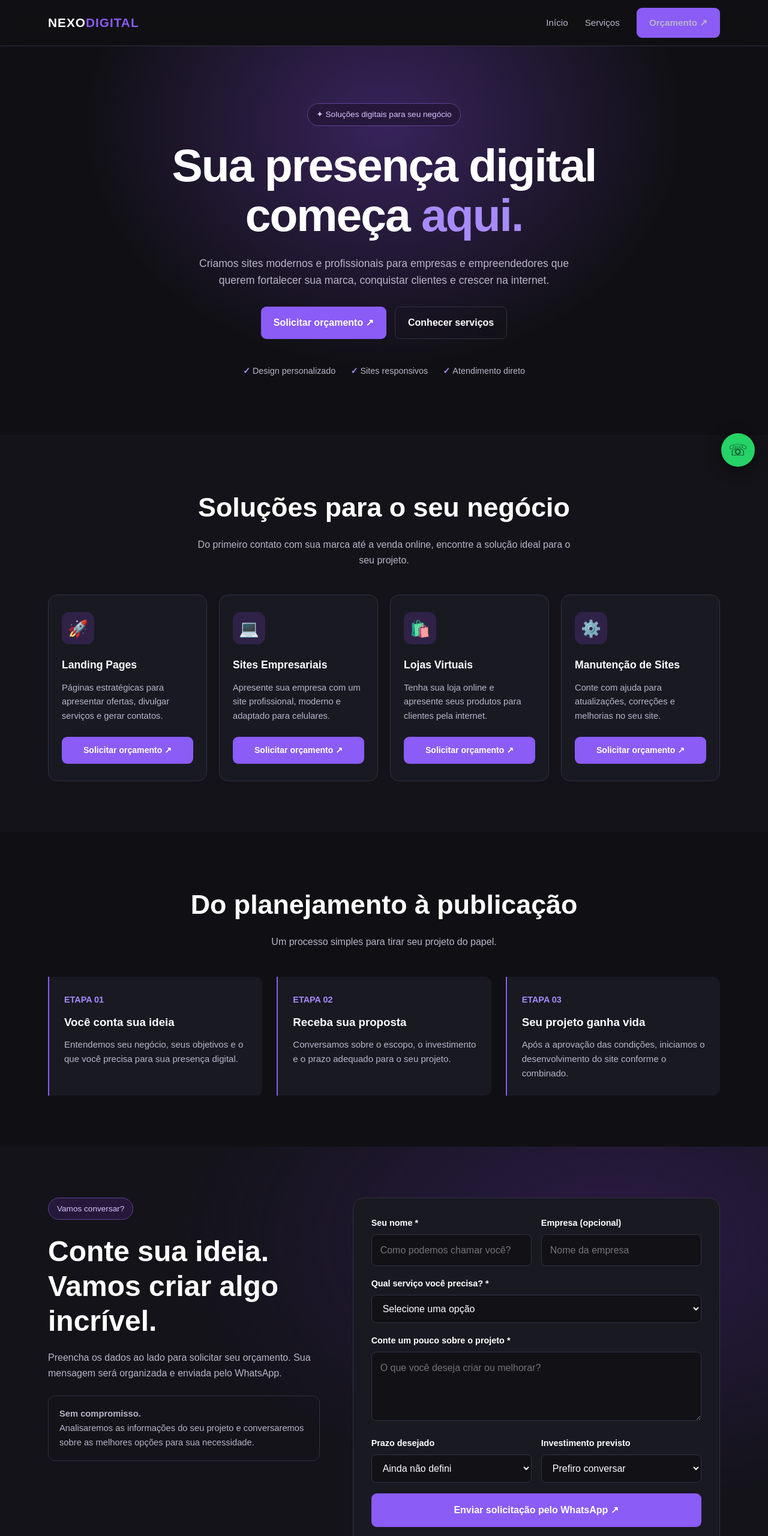
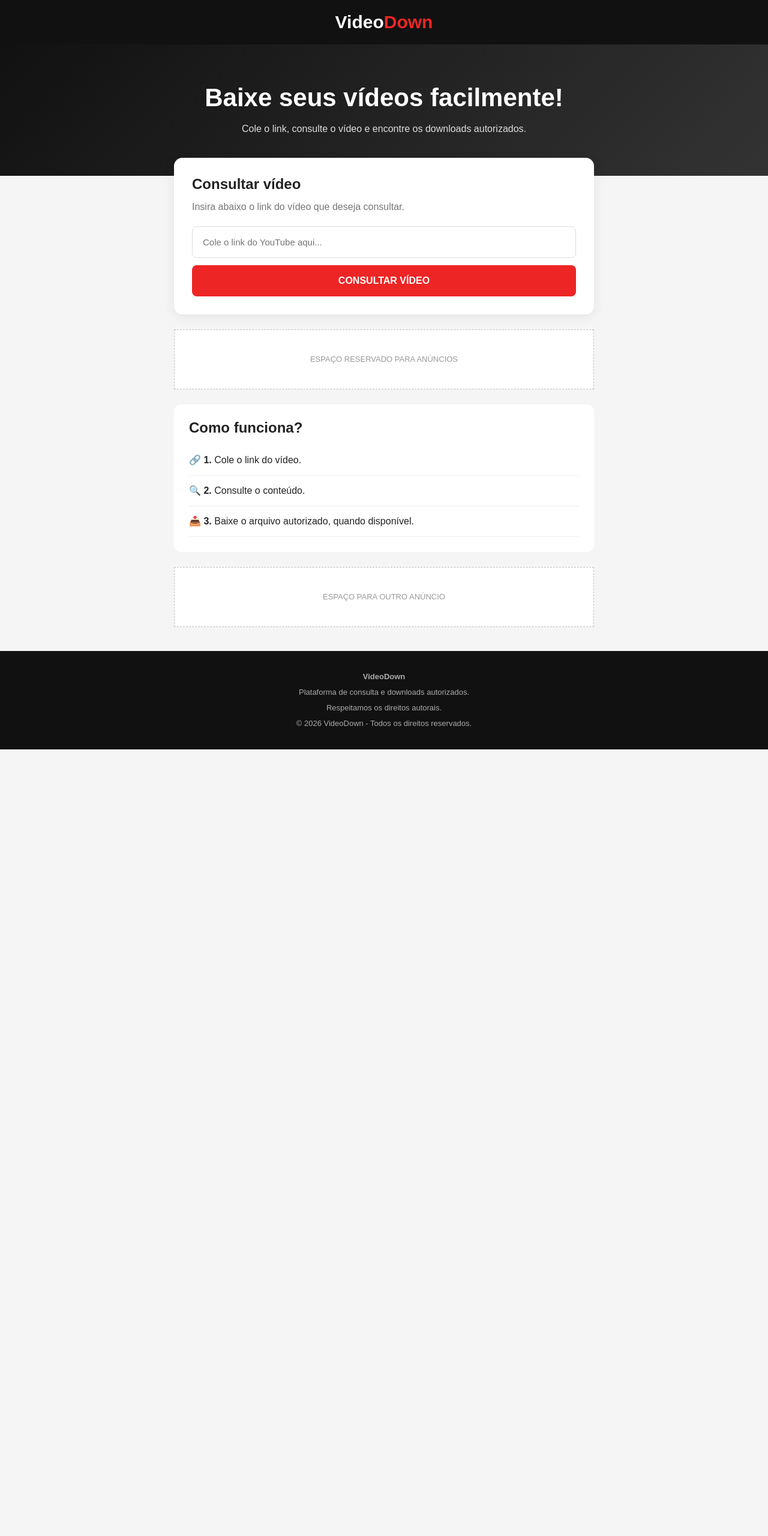
Before and after one commit to bmikael449-ops/nexo-digital, a website: page index.html in a window 1280 px wide. Shown: the top 2560 px of the page at 60% size. After the commit the page ends 1249 px from the top, so only its background shows below. Drawn offline with Linux system fonts and the light colour scheme.

Commit message:
Update index.html

```diff
--- a/index.html
+++ b/index.html
@@ -1,217 +1,382 @@
+
 <!DOCTYPE html>
 <html lang="pt-BR">
 <head>
-  <meta charset="UTF-8">
-  <meta name="viewport" content="width=device-width, initial-scale=1.0">
-  <meta name="theme-color" content="#101014">
-  <meta name="description" content="Nexo Digital: Criação de sites , landing pages, e manutenção de sites. Solicite seu orçamento.">
-  <link rel="icon" href="assets/favicon.svg" type="image/svg+xml">
-  <meta property="og:type" content="website">
-  <meta property="og:locale" content="pt_BR">
-  <meta property="og:title" content="Nexo Digital | Criação de Sites">
-  <meta property="og:description" content=" Criação de sites, landing pages, e manutenção. Solicite seu orçamento.">
-  <title>Nexo Digital | Criação de Sites</title>
+<meta charset="UTF-8">
+<meta name="viewport" content="width=device-width, initial-scale=1.0">
+<meta name="description" content="VideoDown - consulte vídeos e baixe conteúdos autorizados.">
+<title>VideoDown - Baixe seus vídeos</title>
 
-  <link rel="stylesheet" href="css/style.css">
+<style>
+* {
+  margin: 0;
+  padding: 0;
+  box-sizing: border-box;
+}
+
+body {
+  font-family: Arial, sans-serif;
+  background: #f5f5f5;
+  color: #222;
+}
+
+header {
+  background: #111;
+  padding: 20px;
+  display: flex;
+  align-items: center;
+  justify-content: center;
+}
+
+.logo {
+  color: white;
+  font-size: 30px;
+  font-weight: bold;
+}
+
+.logo span {
+  color: #ed2525;
+}
+
+.hero {
+  background: linear-gradient(135deg, #111, #333);
+  color: white;
+  text-align: center;
+  padding: 65px 20px;
+}
+
+.hero h1 {
+  font-size: clamp(28px, 5vw, 42px);
+  margin-bottom: 15px;
+}
+
+.hero p {
+  color: #ddd;
+  line-height: 1.6;
+}
+
+.container {
+  max-width: 700px;
+  width: 92%;
+  margin: -30px auto 40px;
+  position: relative;
+}
+
+.card {
+  background: white;
+  padding: 30px;
+  border-radius: 14px;
+  box-shadow: 0 5px 20px #00000012;
+}
+
+.card h2 {
+  margin-bottom: 12px;
+}
+
+.card p {
+  color: #777;
+  line-height: 1.5;
+  margin-bottom: 20px;
+}
+
+input {
+  width: 100%;
+  padding: 17px;
+  border: 1px solid #ddd;
+  border-radius: 8px;
+  font-size: 15px;
+  outline: none;
+}
+
+input:focus {
+  border-color: #ed2525;
+}
+
+button {
+  width: 100%;
+  padding: 17px;
+  margin-top: 12px;
+  background: #ed2525;
+  color: white;
+  border: none;
+  border-radius: 8px;
+  font-size: 16px;
+  font-weight: bold;
+  cursor: pointer;
+}
+
+button:hover {
+  background: #c91c1c;
+}
+
+#resultado {
+  display: none;
+  margin-top: 25px;
+}
+
+iframe {
+  width: 100%;
+  aspect-ratio: 16/9;
+  border: none;
+  border-radius: 10px;
+  margin-bottom: 15px;
+}
+
+.aviso {
+  background: #fff4dc;
+  padding: 15px;
+  border-radius: 8px;
+  color: #75511b;
+  font-size: 14px;
+  line-height: 1.6;
+  margin-top: 12px;
+}
+
+.download {
+  display: block;
+  width: 100%;
+  padding: 17px;
+  background: #15803d;
+  color: white;
+  text-align: center;
+  text-decoration: none;
+  border-radius: 8px;
+  font-weight: bold;
+  margin-top: 15px;
+}
+
+.ads {
+  background: white;
+  border: 1px dashed #bbb;
+  min-height: 100px;
+  display: flex;
+  align-items: center;
+  justify-content: center;
+  color: #999;
+  text-align: center;
+  margin: 25px 0;
+  font-size: 13px;
+}
+
+.steps {
+  background: white;
+  padding: 25px;
+  border-radius: 12px;
+  margin-top: 25px;
+}
+
+.steps h2 {
+  margin-bottom: 15px;
+}
+
+.step {
+  padding: 13px 0;
+  border-bottom: 1px solid #eee;
+  line-height: 1.5;
+}
+
+footer {
+  background: #111;
+  color: #aaa;
+  text-align: center;
+  padding: 30px 15px;
+  font-size: 13px;
+  line-height: 2;
+}
+
+@media(max-width:600px) {
+  .hero {
+    padding: 55px 15px;
+  }
+
+  .card {
+    padding: 22px 17px;
+  }
+}
+</style>
 </head>
 
 <body>
-  <header>
-    <nav class="container" aria-label="Navegação principal">
-      <a class="logo" href="#inicio">NEXO<span>DIGITAL</span></a>
 
-      <div class="nav-links">
-        <a href="#inicio">Início</a>
-        <a href="#servicos">Serviços</a>
-        <a class="btn" href="#orcamento">Orçamento ↗</a>
-      </div>
-    </nav>
-  </header>
+<header>
+  <div class="logo">Video<span>Down</span></div>
+</header>
 
-  <main>
-    <section class="hero" id="inicio">
-      <div class="container hero-content">
-        <span class="eyebrow">✦ Soluções digitais para seu negócio</span>
+<section class="hero">
+  <h1>Baixe seus vídeos facilmente!</h1>
+  <p>Cole o link, consulte o vídeo e encontre os downloads autorizados.</p>
+</section>
 
-        <h1>
-          Sua presença digital<br>
-          começa <span>aqui.</span>
-        </h1>
+<main class="container">
 
-        <p>
-          Criamos sites modernos e profissionais para empresas e
-          empreendedores que querem fortalecer sua marca, conquistar
-          clientes e crescer na internet.
-        </p>
+  <section class="card">
+    <h2>Consultar vídeo</h2>
+    <p>Insira abaixo o link do vídeo que deseja consultar.</p>
 
-        <div class="hero-actions">
-          <a class="btn" href="#orcamento">Solicitar orçamento ↗</a>
-          <a class="btn btn-outline" href="#servicos">Conhecer serviços</a>
-        </div>
+    <input
+      type="url"
+      id="videoUrl"
+      placeholder="Cole o link do YouTube aqui..."
+      aria-label="Link do vídeo"
+    >
 
-        <div class="benefits">
-          <span>Design personalizado</span>
-          <span>Sites responsivos</span>
-          <span>Atendimento direto</span>
-        </div>
-      </div>
-    </section>
+    <button onclick="consultarVideo()">
+      CONSULTAR VÍDEO
+    </button>
 
-    <section class="services" id="servicos">
-      <div class="container">
-        <div class="section-heading">
-          <h2>Soluções para o seu negócio</h2>
-          <p>
-            Do primeiro contato com sua marca até a venda online,
-            encontre a solução ideal para o seu projeto.
-          </p>
-        </div>
+    <div id="resultado">
+      <h3>Vídeo encontrado</h3>
 
-        <div class="services-grid" id="lista-servicos"></div>
-      </div>
-    </section>
+      <iframe
+        id="player"
+        title="Pré-visualização do vídeo"
+        allowfullscreen
+        referrerpolicy="strict-origin-when-cross-origin">
+      </iframe>
 
-    <section id="como-funciona">
-      <div class="container">
-        <div class="section-heading">
-          <h2>Do planejamento à publicação</h2>
-          <p>Um processo simples para tirar seu projeto do papel.</p>
-        </div>
+      <div id="mensagem"></div>
+      <div id="download"></div>
+    </div>
+  </section>
 
-        <div class="process-grid">
-          <article class="process-card">
-            <span class="process-number">ETAPA 01</span>
-            <h3>Você conta sua ideia</h3>
-            <p>
-              Entendemos seu negócio, seus objetivos e o que você
-              precisa para sua presença digital.
-            </p>
-          </article>
+  <div class="ads">
+    ESPAÇO RESERVADO PARA ANÚNCIOS
+  </div>
 
-          <article class="process-card">
-            <span class="process-number">ETAPA 02</span>
-            <h3>Receba sua proposta</h3>
-            <p>
-              Conversamos sobre o escopo, o investimento e o prazo
-              adequado para o seu projeto.
-            </p>
-          </article>
+  <section class="steps">
+    <h2>Como funciona?</h2>
 
-          <article class="process-card">
-            <span class="process-number">ETAPA 03</span>
-            <h3>Seu projeto ganha vida</h3>
-            <p>
-              Após a aprovação das condições, iniciamos o desenvolvimento
-              do site conforme o combinado.
-            </p>
-          </article>
-        </div>
-      </div>
-    </section>
+    <div class="step">
+      🔗 <strong>1.</strong> Cole o link do vídeo.
+    </div>
 
-    <section class="quote-section" id="orcamento">
-      <div class="container quote-layout">
-        <div class="quote-info">
-          <span class="eyebrow">Vamos conversar?</span>
-          <h2>Conte sua ideia. Vamos criar algo incrível.</h2>
-          <p>
-            Preencha os dados ao lado para solicitar seu orçamento.
-            Sua mensagem será organizada e enviada pelo WhatsApp.
-          </p>
+    <div class="step">
+      🔍 <strong>2.</strong> Consulte o conteúdo.
+    </div>
 
-          <div class="quote-note">
-            <strong>Sem compromisso.</strong><br>
-            Analisaremos as informações do seu projeto e conversaremos
-            sobre as melhores opções para sua necessidade.
-          </div>
-        </div>
+    <div class="step">
+      📥 <strong>3.</strong> Baixe o arquivo autorizado, quando disponível.
+    </div>
+  </section>
 
-        <form class="quote-form" id="form-orcamento">
-          <div class="form-row">
-            <div class="field">
-              <label for="nome">Seu nome *</label>
-              <input id="nome" name="nome" type="text"
-                placeholder="Como podemos chamar você?" required
-                maxlength="100">
-            </div>
+  <div class="ads">
+    ESPAÇO PARA OUTRO ANÚNCIO
+  </div>
 
-            <div class="field">
-              <label for="empresa">Empresa (opcional)</label>
-              <input id="empresa" name="empresa" type="text"
-                placeholder="Nome da empresa" maxlength="120">
-            </div>
-          </div>
+</main>
 
-          <div class="field">
-            <label for="tipo">Qual serviço você precisa? *</label>
-            <select id="tipo" name="tipo" required>
-              <option value="">Selecione uma opção</option>
-              <option>Landing page</option>
-              <option>Site empresarial</option>
-              <option>Manutenção de site</option>
-              <option>Outro projeto</option>
-            </select>
-          </div>
+<footer>
+  <strong>VideoDown</strong><br>
+  Plataforma de consulta e downloads autorizados.<br>
+  Respeitamos os direitos autorais.<br>
+  © 2026 VideoDown - Todos os direitos reservados.
+</footer>
 
-          <div class="field">
-            <label for="descricao">Conte um pouco sobre o projeto *</label>
-            <textarea id="descricao" name="descricao"
-              placeholder="O que você deseja criar ou melhorar?"
-              required maxlength="2000"></textarea>
-          </div>
+<script>
 
-          <div class="form-row">
-            <div class="field">
-              <label for="prazo">Prazo desejado</label>
-              <select id="prazo" name="prazo">
-                <option value="">Ainda não defini</option>
-                <option>O mais breve possível</option>
-                <option>Em até 5 dias</option>
+// CADASTRO DE DOWNLOADS AUTORIZADOS.
+//
+// Adicione aqui os IDs dos vídeos e os links
+// diretos dos arquivos que você tem autorização
+// para distribuir.
 
-                <option>Sem prazo definido</option>
-              </select>
-            </div>
+const DOWNLOADS = {
 
-            <div class="field">
-              <label for="orcamento-valor">Investimento previsto</label>
-              <select id="orcamento-valor" name="investimento">
-                <option value="">Prefiro conversar</option>
-                <option>Até R$ 400</option>
+  // Exemplo:
+  // "ID_DO_VIDEO": "https://seudominio.com/video.mp4"
 
-                <option>R$ 500 a R$ 1.000</option>
+};
 
+function extrairId(url) {
+  try {
+    const endereco = new URL(url);
+    let id = null;
 
-              </select>
-            </div>
-          </div>
+    if (endereco.hostname === "youtu.be") {
+      id = endereco.pathname.slice(1);
+    }
 
-          <button class="btn" type="submit">
-            Enviar solicitação pelo WhatsApp ↗
-          </button>
+    if (
+      endereco.hostname === "youtube.com" ||
+      endereco.hostname.endsWith(".youtube.com")
+    ) {
+      if (endereco.pathname === "/watch") {
+        id = endereco.searchParams.get("v");
+      } else {
+        const partes = endereco.pathname.split("/");
 
-          <p class="form-hint">
-            O WhatsApp será aberto para você revisar e enviar a mensagem.
-          </p>
-        </form>
-      </div>
-    </section>
-  </main>
+        if (
+          ["shorts", "embed", "live"].includes(partes[1])
+        ) {
+          id = partes[2];
+        }
+      }
+    }
 
-  <footer>
-    <div class="container footer-content">
-      <a class="logo" href="#inicio">NEXO<span>DIGITAL</span></a>
-      <p>© <span id="ano"></span> Nexo Digital. Todos os direitos reservados.</p>
-      <a href="#inicio">Voltar ao início ↑</a>
-    </div>
-  </footer>
+    return /^[a-zA-Z0-9_-]{11}$/.test(id || "")
+      ? id
+      : null;
 
-  <a class="whatsapp-float"
-     href="https://wa.me/5585997674228"
-     target="_blank"
-     rel="noopener noreferrer"
-     aria-label="Conversar pelo WhatsApp"
-     title="Fale conosco pelo WhatsApp">☏</a>
+  } catch {
+    return null;
+  }
+}
 
-  <script src="js/main.js" defer></script>
+function consultarVideo() {
+
+  const url = document.getElementById("videoUrl").value.trim();
+
+  const resultado = document.getElementById("resultado");
+  const player = document.getElementById("player");
+  const mensagem = document.getElementById("mensagem");
+  const download = document.getElementById("download");
+
+  resultado.style.display = "block";
+  player.src = "";
+  mensagem.innerHTML = "";
+  download.innerHTML = "";
+
+  const id = extrairId(url);
+
+  if (!id) {
+    mensagem.innerHTML =
+      '<div class="aviso">Link inválido. Confira o endereço e tente novamente.</div>';
+    return;
+  }
+
+  player.src =
+    "https://www.youtube-nocookie.com/embed/" +
+    encodeURIComponent(id);
+
+  if (DOWNLOADS[id]) {
+
+    mensagem.innerHTML =
+      '<div class="aviso">Encontramos um arquivo autorizado para download!</div>';
+
+    const link = document.createElement("a");
+
+    link.href = DOWNLOADS[id];
+    link.className = "download";
+    link.textContent = "⬇ BAIXAR VÍDEO";
+    link.target = "_blank";
+    link.rel = "noopener noreferrer";
+
+    download.appendChild(link);
+
+  } else {
+
+    mensagem.innerHTML =
+      '<div class="aviso">O vídeo foi encontrado, mas ainda não existe um arquivo autorizado disponível para download.</div>';
+
+  }
+
+  resultado.scrollIntoView({
+    behavior: "smooth",
+    block: "nearest"
+  });
+}
+
+</script>
+
 </body>
 </html>
```
